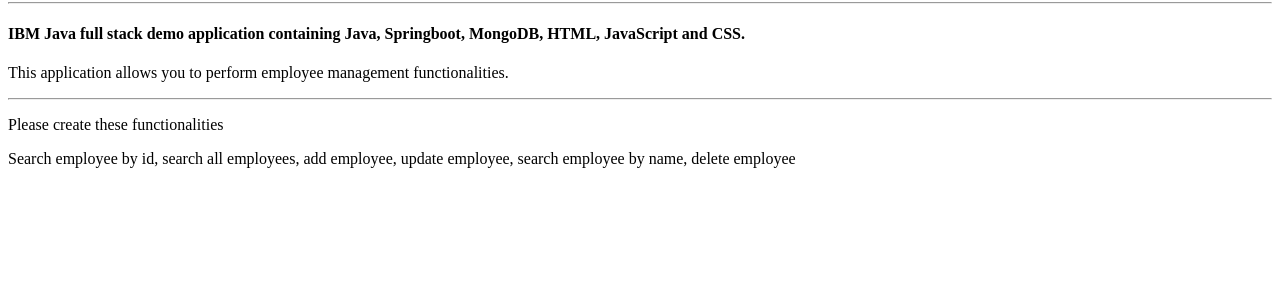
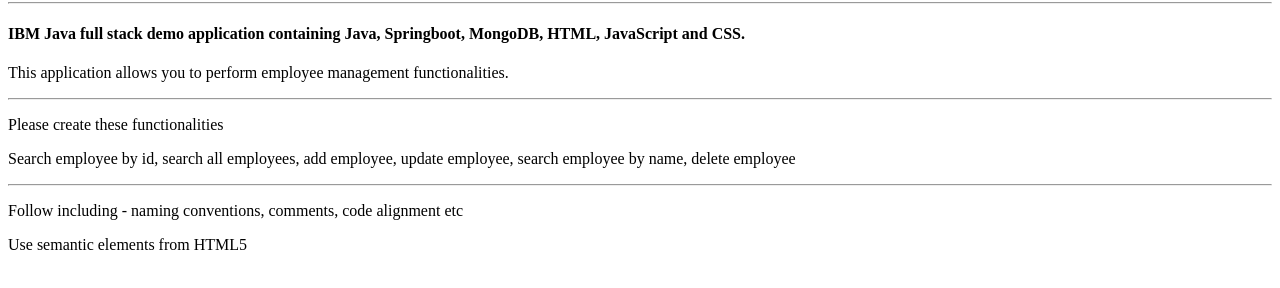
Before and after one commit to vamandeshmukh/ibm-html-css-js-node-3-apr-2024, a plain HTML site: page js-assgnmnt/index.html in a window 1280 px wide. Shown: the part 78-366 px from the top of the page. Drawn offline with Linux system fonts and the light colour scheme.

Commit message:
html-css-assgnmnt

```diff
--- a/js-assgnmnt/index.html
+++ b/js-assgnmnt/index.html
@@ -14,6 +14,9 @@
     <hr>
     <p>Please create these functionalities</p>
     <p>Search employee by id, search all employees, add employee, update employee, search employee by name, delete employee </p>
+    <hr />
+    <p>Follow including - naming conventions, comments, code alignment etc</p>
+    <p>Use semantic elements from HTML5</p>
 
 
 </body>
```
